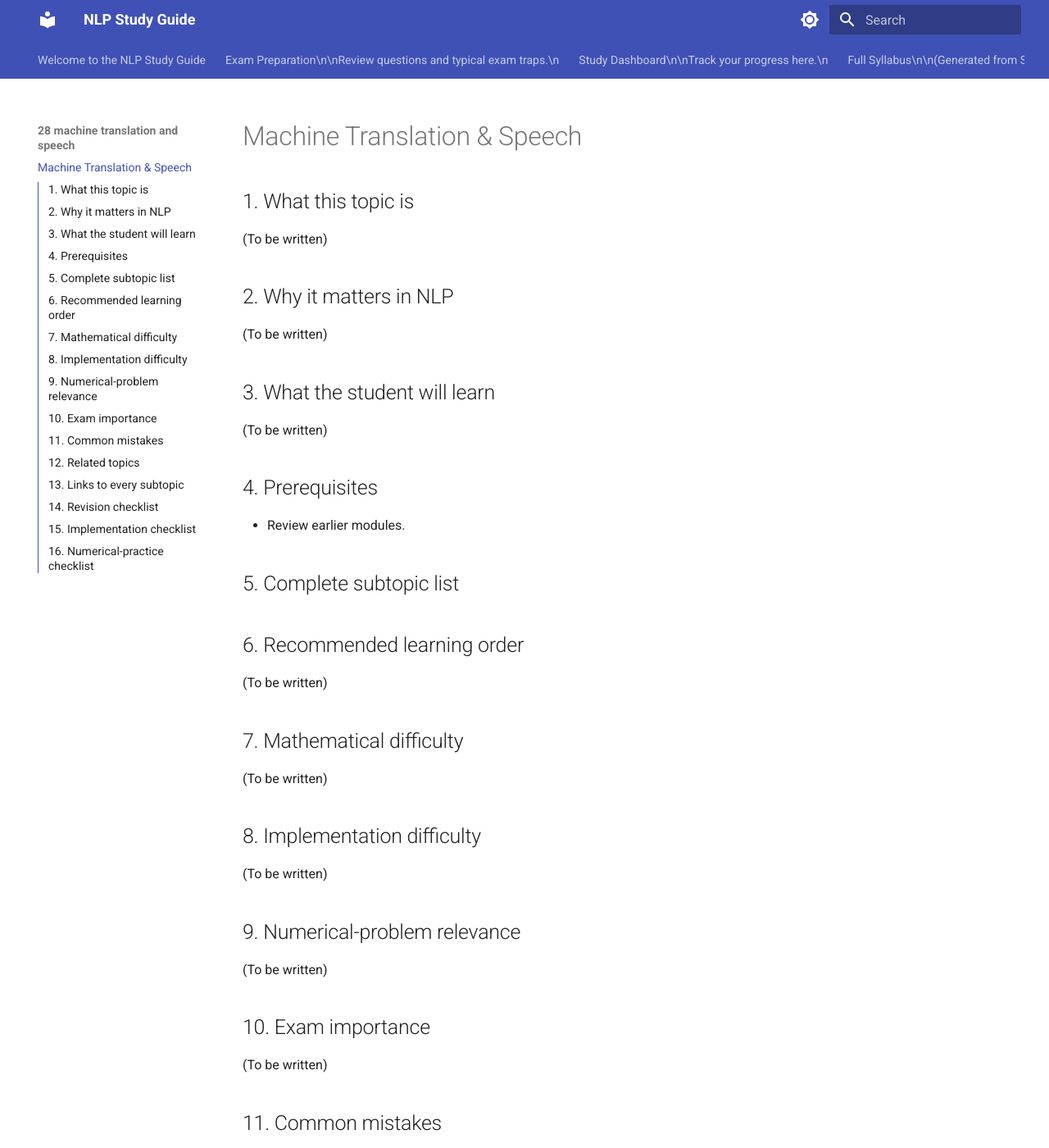
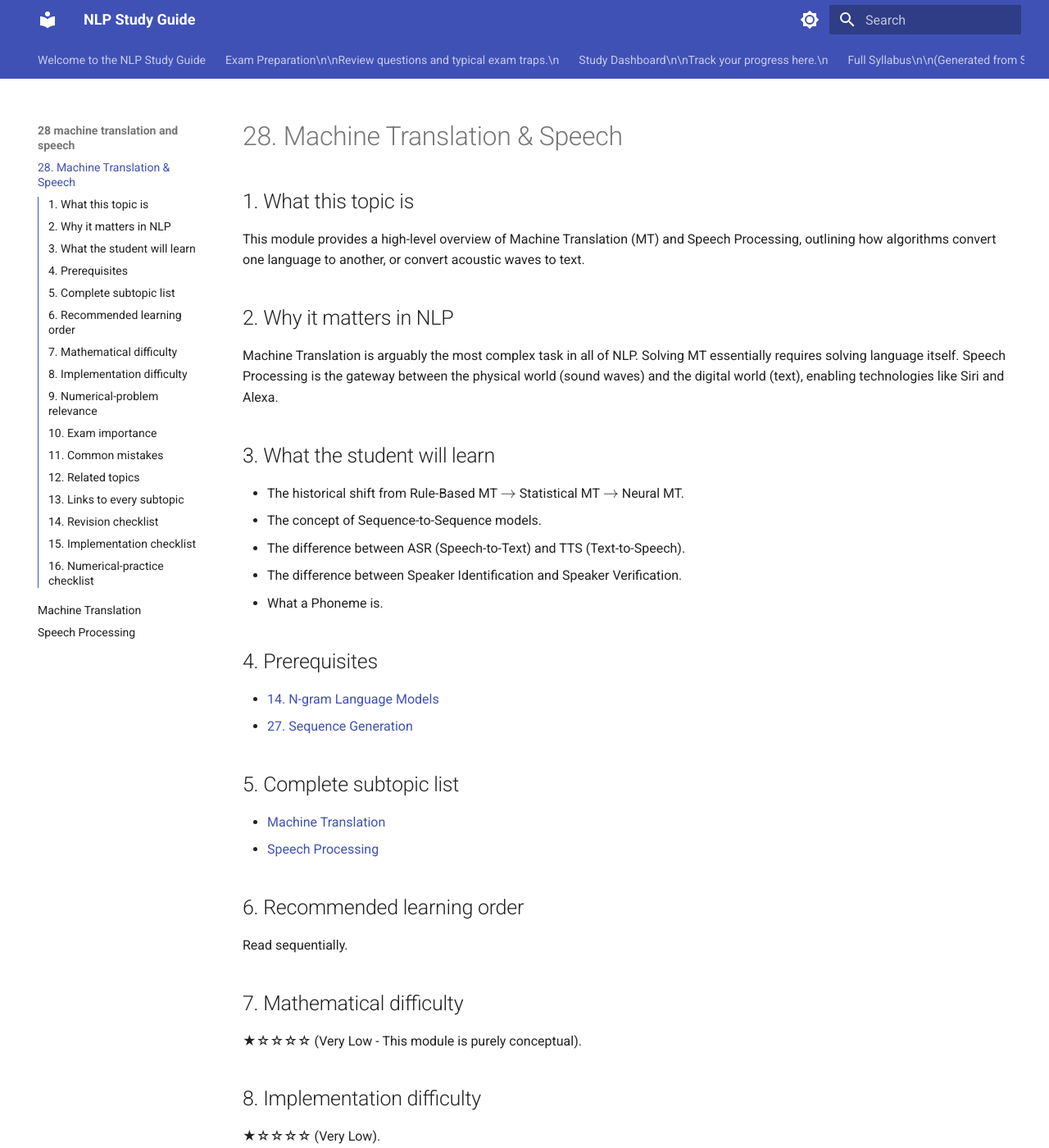
Before and after one commit to Raunak4518/nlp, an MkDocs documentation site: the page built from docs/28-machine-translation-and-speech/README.md, in a window 1280 px wide and 1400 px high. Shown: the whole window at 82% size. Built offline with MkDocs 1.6.1 and Material for MkDocs 9.7.7, drawn with Linux system fonts in a browser that asks for light colours; some of the changed text lies outside the part shown.

Commit message:
Complete Module 28 - Machine Translation and Speech

```diff
--- a/docs/28-machine-translation-and-speech/README.md
+++ b/docs/28-machine-translation-and-speech/README.md
@@ -1,52 +1,56 @@
-# Machine Translation & Speech
+# 28. Machine Translation & Speech
 
 ## 1. What this topic is
-(To be written)
+This module provides a high-level overview of Machine Translation (MT) and Speech Processing, outlining how algorithms convert one language to another, or convert acoustic waves to text.
 
 ## 2. Why it matters in NLP
-(To be written)
+Machine Translation is arguably the most complex task in all of NLP. Solving MT essentially requires solving language itself. Speech Processing is the gateway between the physical world (sound waves) and the digital world (text), enabling technologies like Siri and Alexa.
 
 ## 3. What the student will learn
-(To be written)
+- The historical shift from Rule-Based MT $\rightarrow$ Statistical MT $\rightarrow$ Neural MT.
+- The concept of Sequence-to-Sequence models.
+- The difference between ASR (Speech-to-Text) and TTS (Text-to-Speech).
+- The difference between Speaker Identification and Speaker Verification.
+- What a Phoneme is.
 
 ## 4. Prerequisites
-- Review earlier modules.
+- [14. N-gram Language Models](../14-n-gram-language-models/README.md)
+- [27. Sequence Generation](../27-sequence-generation/README.md)
 
 ## 5. Complete subtopic list
-
+- [Machine Translation](machine-translation.md)
+- [Speech Processing](speech-processing.md)
 
 ## 6. Recommended learning order
-(To be written)
+Read sequentially.
 
 ## 7. Mathematical difficulty
-(To be written)
+★☆☆☆☆ (Very Low - This module is purely conceptual).
 
 ## 8. Implementation difficulty
-(To be written)
+★☆☆☆☆ (Very Low).
 
 ## 9. Numerical-problem relevance
-(To be written)
+**Low**.
 
 ## 10. Exam importance
-(To be written)
+**Medium-Low**. Usually only tested conceptually via multiple-choice or short-answer questions.
 
 ## 11. Common mistakes
-(To be written)
+- Confusing Speaker Identification (1-of-N classification) with Speaker Verification (binary authentication).
 
 ## 12. Related topics
-(To be written)
+- [27. Sequence Generation](../27-sequence-generation/README.md)
 
 ## 13. Links to every subtopic
 (See section 5)
 
 ## 14. Revision checklist
-- [ ] Theory understood
-- [ ] Formulas memorized
-- [ ] Practice completed
+- [ ] Understand why Neural Machine Translation is superior to Statistical MT for translating between languages with different grammar structures.
+- [ ] Define the term "Phoneme".
 
 ## 15. Implementation checklist
-- [ ] Scratch implementation written
-- [ ] Edge cases tested
+- [ ] N/A
 
 ## 16. Numerical-practice checklist
-- [ ] At least 2 numerical problems solved manually
+- [ ] N/A
```
Also changed, not shown: docs/28-machine-translation-and-speech/machine-translation.md (added, +30 -0 lines), docs/28-machine-translation-and-speech/speech-processing.md (added, +34 -0 lines).
